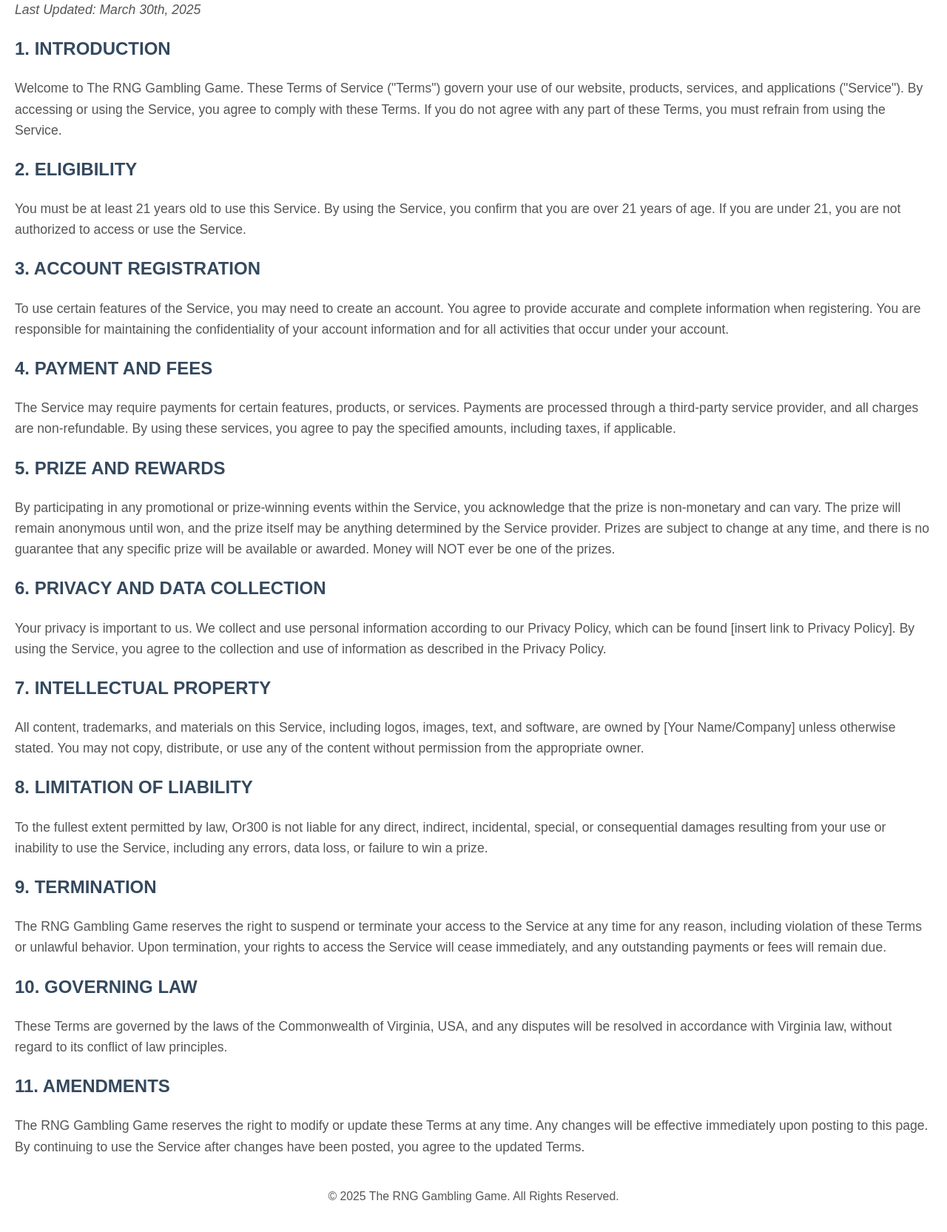
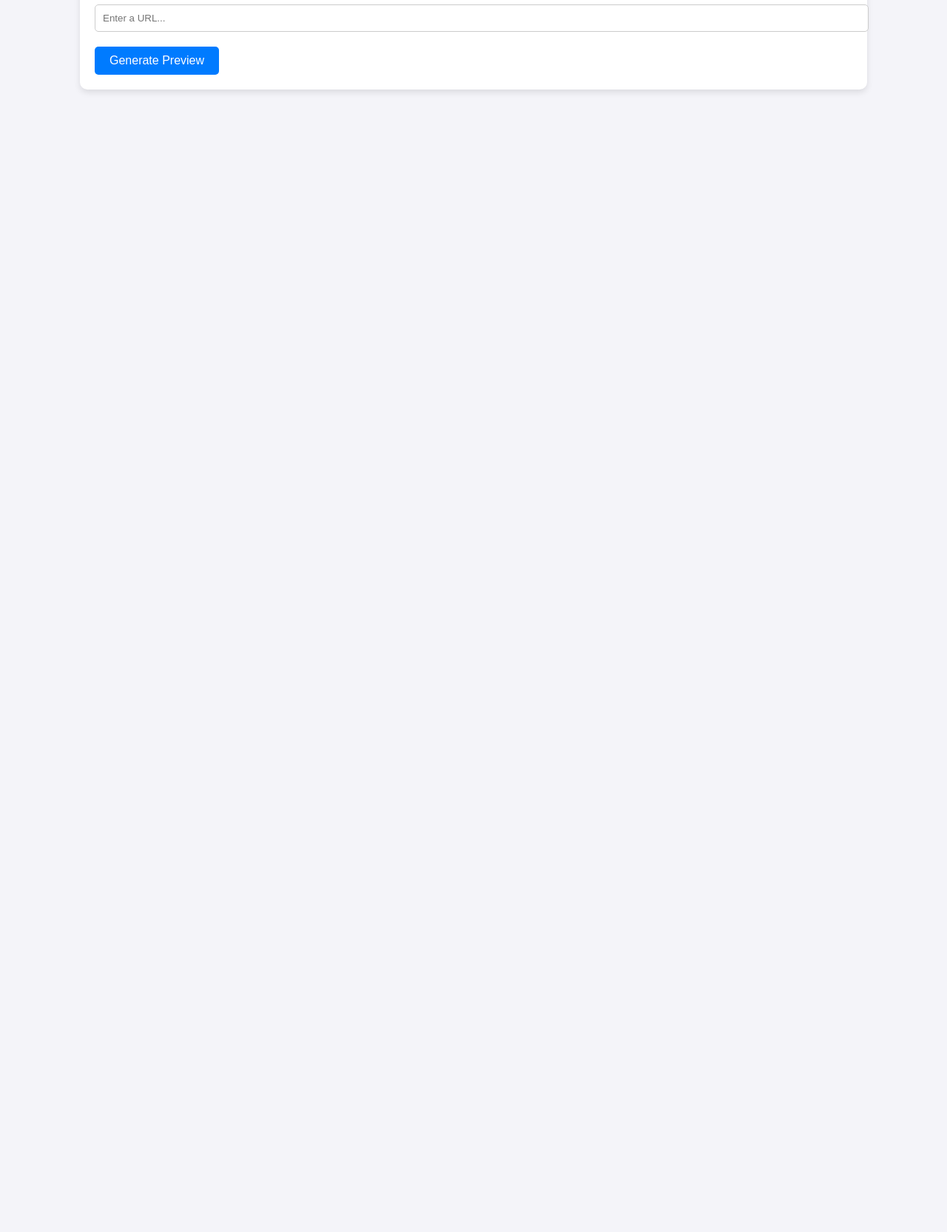
Before and after one commit to Or300/Or300-Bin, a plain HTML site: page index.html in a window 1280 px wide. Shown: the part 115-1780 px from the top of the page at 74% size. After the commit the page ends 800 px from the top, so only its background shows below. Drawn offline with Linux system fonts and the light colour scheme.

Commit message:
Update index.html

```diff
--- a/index.html
+++ b/index.html
@@ -3,104 +3,118 @@
 <head>
     <meta charset="UTF-8">
     <meta name="viewport" content="width=device-width, initial-scale=1.0">
-  <title>Terms of Service</title>
+    <title>Link Previewer</title>
+    <link href="https://fonts.googleapis.com/css2?family=Roboto:wght@400;700&display=swap" rel="stylesheet">
     <style>
         body {
-      font-family: Arial, sans-serif;
-      line-height: 1.6;
+            font-family: 'Roboto', sans-serif;
             margin: 0;
+            padding: 0;
+            background-color: #f4f4f9;
+        }
+        .container {
+            width: 80%;
+            margin: 20px auto;
+            background-color: white;
             padding: 20px;
+            border-radius: 10px;
+            box-shadow: 0 4px 8px rgba(0, 0, 0, 0.1);
         }
-
         h1 {
-      color: #2c3e50;
+            text-align: center;
         }
-
-    h2 {
-      color: #34495e;
+        input[type="text"] {
+            width: 100%;
+            padding: 10px;
+            margin-bottom: 20px;
+            border: 1px solid #ccc;
+            border-radius: 5px;
         }
-
-    p {
-      font-size: 1.1em;
+        .preview {
+            display: flex;
+            align-items: center;
+            margin-top: 20px;
+        }
+        .preview img {
+            width: 120px;
+            height: 120px;
+            margin-right: 20px;
+            border-radius: 10px;
+        }
+        .preview .details {
+            max-width: 600px;
+        }
+        .preview .details h2 {
+            margin: 0;
+            font-size: 18px;
+            font-weight: bold;
+        }
+        .preview .details p {
+            font-size: 14px;
             color: #555;
         }
-
-    .section {
-      margin-bottom: 20px;
+        .preview .details a {
+            color: #007bff;
+            text-decoration: none;
         }
-
-    footer {
-      text-align: center;
-      font-size: 0.9em;
-      color: #aaa;
-      margin-top: 40px;
+        .preview .details a:hover {
+            text-decoration: underline;
         }
-
+        button {
+            padding: 10px 20px;
+            background-color: #007bff;
+            color: white;
+            border: none;
+            border-radius: 5px;
+            cursor: pointer;
+            font-size: 16px;
+        }
+        button:hover {
+            background-color: #0056b3;
+        }
     </style>
 </head>
 <body>
-
-  <h1>Terms of Service</h1>
-  <p><em>Last Updated: March 30th, 2025</em></p>
-
-  <div class="section">
-    <h2>1. INTRODUCTION</h2>
-    <p>Welcome to The RNG Gambling Game. These Terms of Service ("Terms") govern your use of our website, products, services, and applications ("Service"). By accessing or using the Service, you agree to comply with these Terms. If you do not agree with any part of these Terms, you must refrain from using the Service.</p>
+    <div class="container">
+        <h1>Link Previewer</h1>
+        <input type="text" id="urlInput" placeholder="Enter a URL..." />
+        <button onclick="fetchLinkPreview()">Generate Preview</button>
+        <div id="previewContainer"></div>
     </div>
 
-  <div class="section">
-    <h2>2. ELIGIBILITY</h2>
-    <p>You must be at least 21 years old to use this Service. By using the Service, you confirm that you are over 21 years of age. If you are under 21, you are not authorized to access or use the Service.</p>
+    <script>
+        function fetchLinkPreview() {
+            const url = document.getElementById('urlInput').value;
+            if (url) {
+                // Call an API or use a link preview service to fetch data (title, description, image, etc.)
+                fetch(`https://api.linkpreview.net/?key=YOUR_API_KEY&q=${url}`)
+                    .then(response => response.json())
+                    .then(data => {
+                        const previewContainer = document.getElementById('previewContainer');
+                        previewContainer.innerHTML = ''; // Clear any existing previews
+
+                        if (data && data.image) {
+                            // Generate preview
+                            const previewHTML = `
+                                <div class="preview">
+                                    <img src="${data.image}" alt="${data.title}">
+                                    <div class="details">
+                                        <h2>${data.title}</h2>
+                                        <p>${data.description}</p>
+                                        <a href="${data.url}" target="_blank">Visit Website</a>
                                     </div>
-
-  <div class="section">
-    <h2>3. ACCOUNT REGISTRATION</h2>
-    <p>To use certain features of the Service, you may need to create an account. You agree to provide accurate and complete information when registering. You are responsible for maintaining the confidentiality of your account information and for all activities that occur under your account.</p>
                                 </div>
-
-  <div class="section">
-    <h2>4. PAYMENT AND FEES</h2>
-    <p>The Service may require payments for certain features, products, or services. Payments are processed through a third-party service provider, and all charges are non-refundable. By using these services, you agree to pay the specified amounts, including taxes, if applicable.</p>
-  </div>
-
-  <div class="section">
-    <h2>5. PRIZE AND REWARDS</h2>
-    <p>By participating in any promotional or prize-winning events within the Service, you acknowledge that the prize is non-monetary and can vary. The prize will remain anonymous until won, and the prize itself may be anything determined by the Service provider. Prizes are subject to change at any time, and there is no guarantee that any specific prize will be available or awarded. Money will NOT ever be one of the prizes.</p>
-  </div>
-
-  <div class="section">
-    <h2>6. PRIVACY AND DATA COLLECTION</h2>
-    <p>Your privacy is important to us. We collect and use personal information according to our Privacy Policy, which can be found [insert link to Privacy Policy]. By using the Service, you agree to the collection and use of information as described in the Privacy Policy.</p>
-  </div>
-
-  <div class="section">
-    <h2>7. INTELLECTUAL PROPERTY</h2>
-    <p>All content, trademarks, and materials on this Service, including logos, images, text, and software, are owned by [Your Name/Company] unless otherwise stated. You may not copy, distribute, or use any of the content without permission from the appropriate owner.</p>
-  </div>
-
-  <div class="section">
-    <h2>8. LIMITATION OF LIABILITY</h2>
-    <p>To the fullest extent permitted by law, Or300 is not liable for any direct, indirect, incidental, special, or consequential damages resulting from your use or inability to use the Service, including any errors, data loss, or failure to win a prize.</p>
-  </div>
-
-  <div class="section">
-    <h2>9. TERMINATION</h2>
-    <p>The RNG Gambling Game reserves the right to suspend or terminate your access to the Service at any time for any reason, including violation of these Terms or unlawful behavior. Upon termination, your rights to access the Service will cease immediately, and any outstanding payments or fees will remain due.</p>
-  </div>
-
-  <div class="section">
-    <h2>10. GOVERNING LAW</h2>
-    <p>These Terms are governed by the laws of the Commonwealth of Virginia, USA, and any disputes will be resolved in accordance with Virginia law, without regard to its conflict of law principles.</p>
-  </div>
-
-  <div class="section">
-    <h2>11. AMENDMENTS</h2>
-    <p>The RNG Gambling Game reserves the right to modify or update these Terms at any time. Any changes will be effective immediately upon posting to this page. By continuing to use the Service after changes have been posted, you agree to the updated Terms.</p>
-  </div>
-
-  <footer>
-    <p>© 2025 The RNG Gambling Game. All Rights Reserved.</p>
-  </footer>
-
+                            `;
+                            previewContainer.innerHTML = previewHTML;
+                        } else {
+                            previewContainer.innerHTML = '<p>Could not fetch the preview. Please try again.</p>';
+                        }
+                    })
+                    .catch(error => {
+                        document.getElementById('previewContainer').innerHTML = '<p>Error fetching preview. Please try again.</p>';
+                    });
+            }
+        }
+    </script>
 </body>
 </html>
```
Lines whose indentation alone changed are shown as unchanged.
